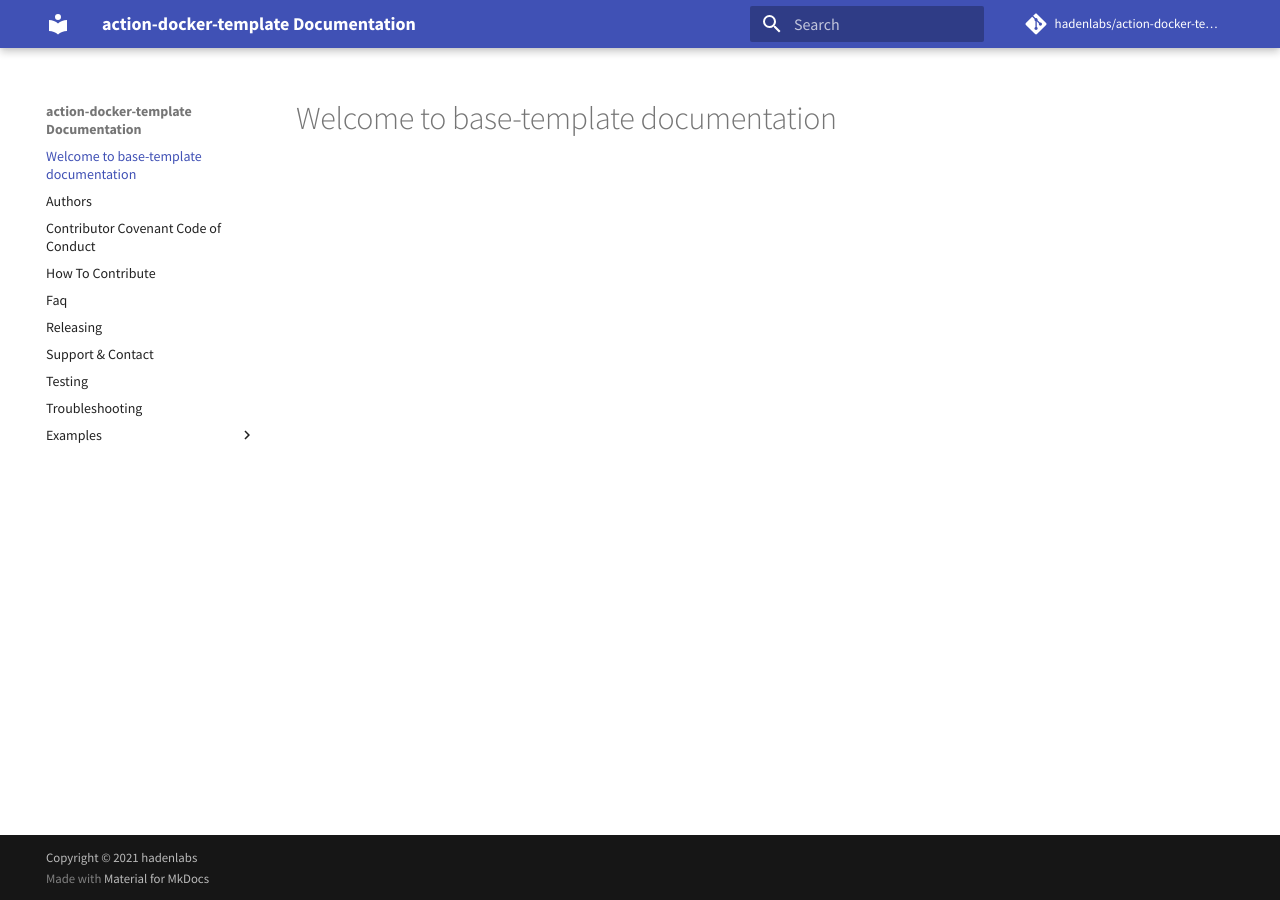
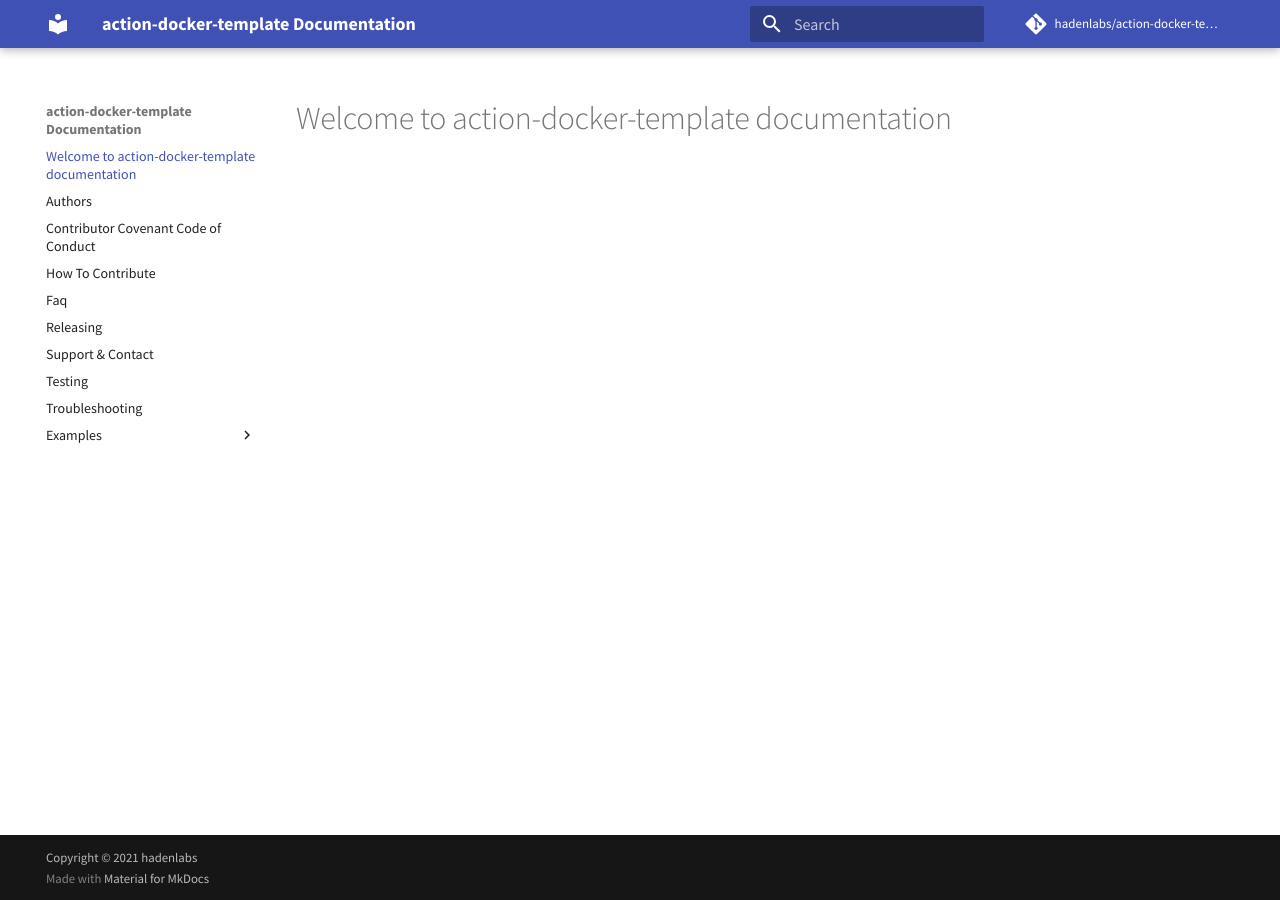
Before and after one commit to hadenlabs/action-docker-template, an MkDocs documentation site: the page built from docs/index.md, in a window 1280 px wide. Built offline with MkDocs 1.6.1 and Material for MkDocs 9.7.7, drawn with Linux system fonts in a browser that asks for light colours; comment, search, counter and statistics services are not loaded.

Commit message:
docs: implement information project (#1)

```diff
--- a/docs/contributing.md
+++ b/docs/contributing.md
@@ -1,6 +1,6 @@
 # How To Contribute
 
-Contributions to base-template are welcome.
+Contributions to action-docker-template are welcome.
 
 ## Getting Started
 
@@ -48,15 +48,15 @@ Use [slash convention]() with the same leaders as `commits` e.g.:
 
 ### Code Submission
 
-1.  See if a [Pull Request](https://github.com/hadenlabs/base-template/pull-requests/) exists
+1.  See if a [Pull Request](https://github.com/hadenlabs/action-docker-template/pull-requests/) exists
     - Add some comments or review the code to help it along
     - Don\'t be afraid to comment when logic needs clarification
-2.  Create a Fork and open a [Pull Request](https://github.com/hadenlabs/base-template/pull-requests/) if needed
+2.  Create a Fork and open a [Pull Request](https://github.com/hadenlabs/action-docker-template/pull-requests/) if needed
 
 ### Code Review
 
 - Anyone can review code
-- Any [Pull Request](https://github.com/hadenlabs/base-template/pull-requests/) should be closed or merged within a week
+- Any [Pull Request](https://github.com/hadenlabs/action-docker-template/pull-requests/) should be closed or merged within a week
 
 ### Code Acceptance
 
--- a/docs/index.md
+++ b/docs/index.md
@@ -1 +1 @@
-# Welcome to base-template documentation
+# Welcome to action-docker-template documentation
--- a/docs/releasing.md
+++ b/docs/releasing.md
@@ -2,7 +2,7 @@
 
 ## Bump a new version
 
-Make a new version of base-template in the following steps:
+Make a new version of action-docker-template in the following steps:
 
 - Make sure everything is commit to github.com.
 - Update `CHANGELOG.md` with the next version.
```
